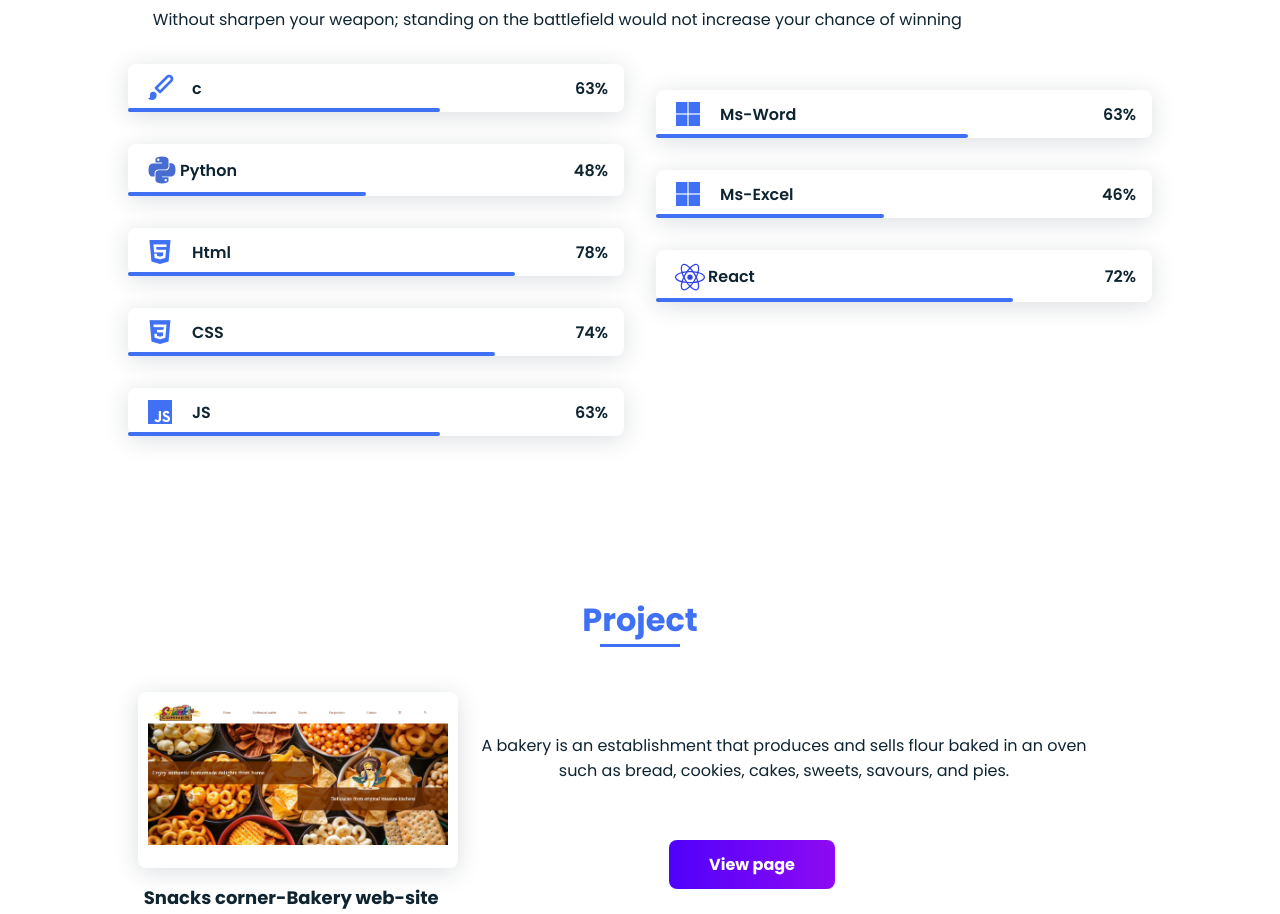
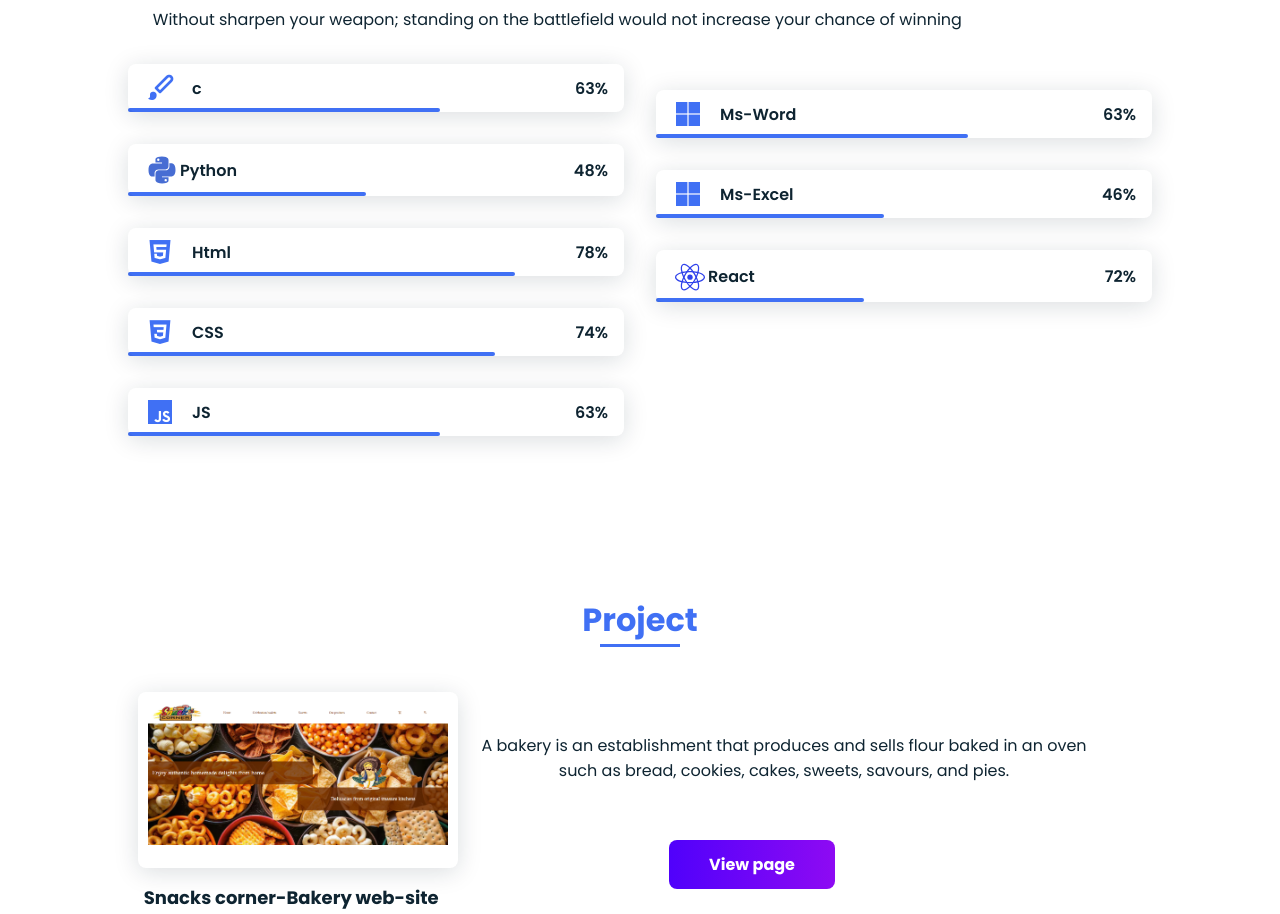
Before and after one commit to StudentDinesh/portfolio, a plain HTML site: page index.html in a window 1280 px wide. Shown: the part 2763-3677 px from the top of the page. Drawn offline with nearby package versions, Linux system fonts and the light colour scheme.

Commit message:
Update style.css

```diff
--- a/style.css
+++ b/style.css
@@ -710,7 +710,7 @@ r{
   width: 46%;
 }
 .skill_react{
-  width: 72%;
+  width: 42%;
 }
 
 /* project */
```
